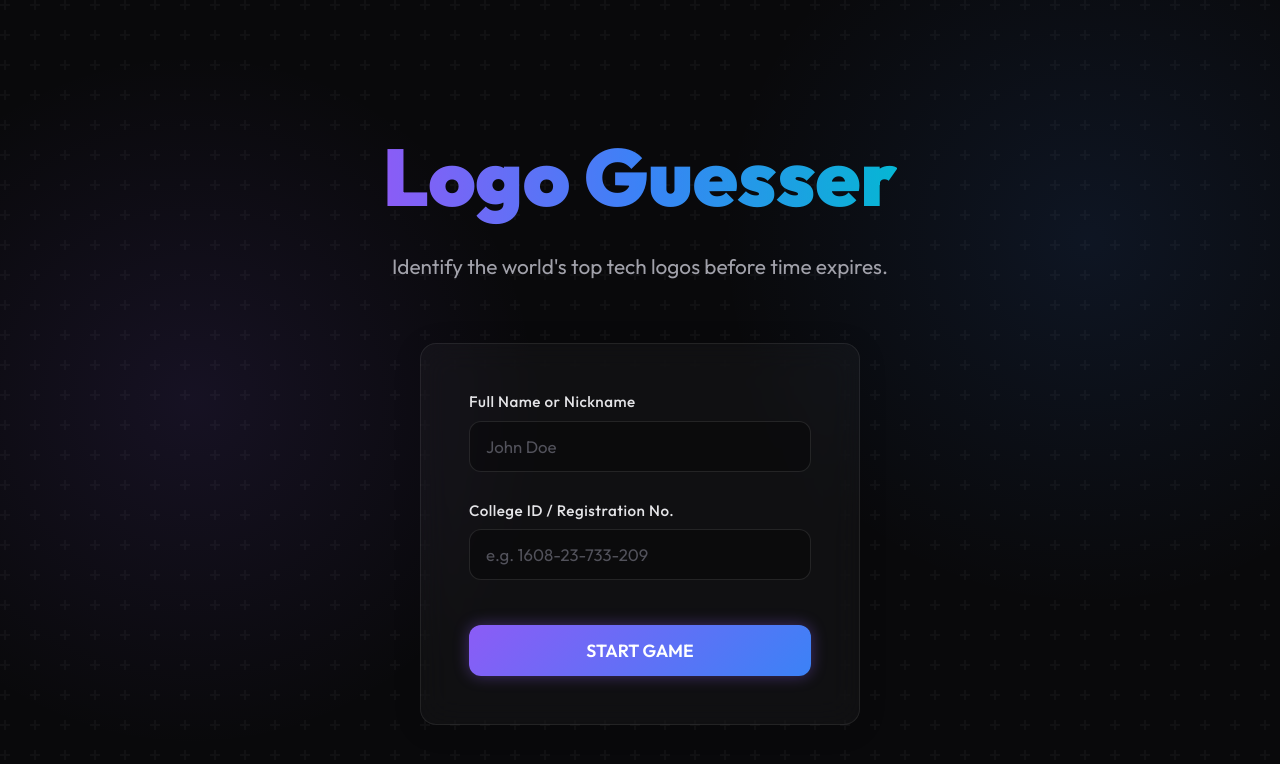
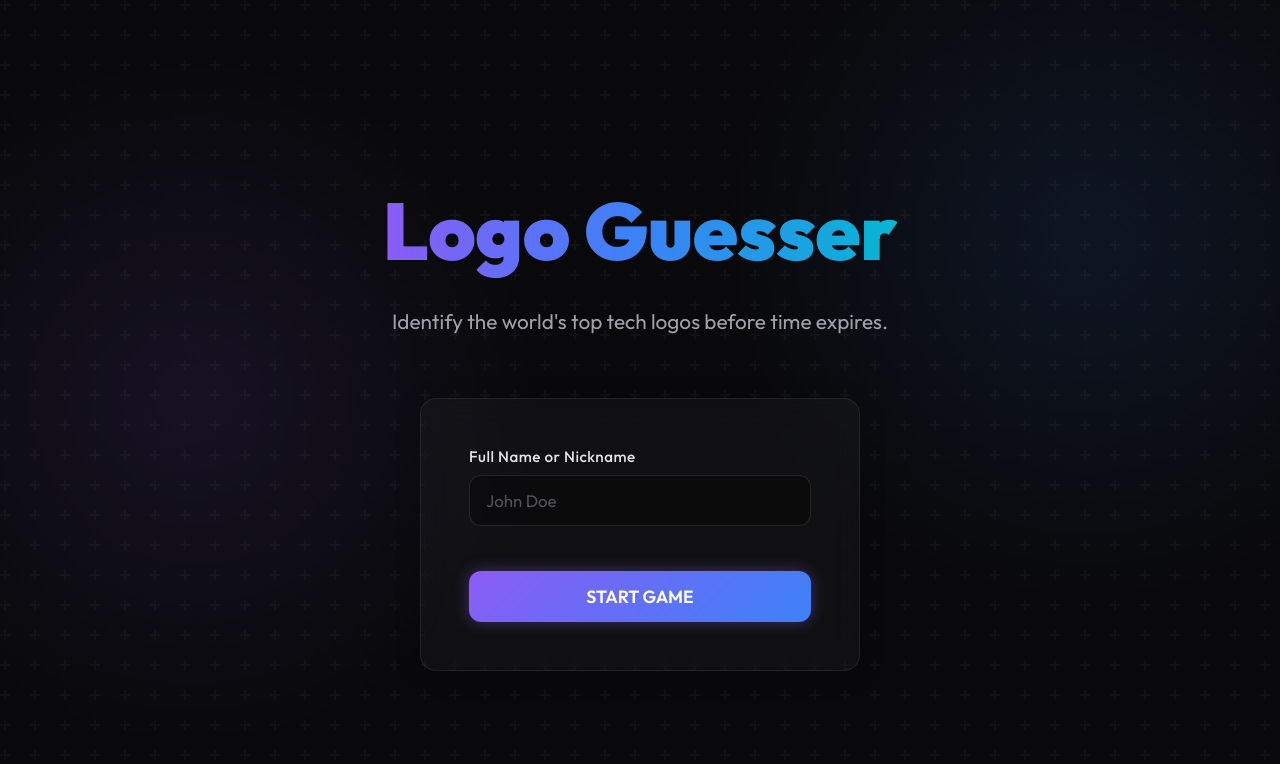
Before and after one commit to apranavsai07/Logo-Guesser, a Next.js app: page / in a window 1280 px wide. Shown: the top 764 px of the page. Built offline with nearby package versions, Linux system fonts and the light colour scheme.

Commit message:
Remove roll number verification, use name only for leaderboard

```diff
--- a/src/app/api/leaderboard/route.ts
+++ b/src/app/api/leaderboard/route.ts
@@ -33,7 +33,7 @@ export async function GET(req: Request) {
 
     let usersData: any[] = []
     if (topUserIds.length > 0) {
-      const { data } = await supabase.from('users').select('id, name, college_id').in('id', topUserIds)
+      const { data } = await supabase.from('users').select('id, name').in('id', topUserIds)
       if (data) usersData = data
     }
 
@@ -43,7 +43,7 @@ export async function GET(req: Request) {
       const score = Number(result[i + 1])
       const u = usersData.find(x => x.id === id)
       if (u) {
-        leaderboard.push({ id, name: u.name, collegeId: u.college_id, score })
+        leaderboard.push({ id, name: u.name, score })
       }
     }
 
@@ -54,7 +54,6 @@ export async function GET(req: Request) {
          userSpecific = {
            id: userIdSearch,
            name: u.name,
-           collegeId: u.college_id,
            score: Number(userScoreStr),
            rank: userRank + 1 // 1-indexed
          }
--- a/src/app/api/register/route.ts
+++ b/src/app/api/register/route.ts
@@ -4,21 +4,16 @@ import { supabase } from '@/utils/supabase'
 export async function POST(req: Request) {
   try {
     const body = await req.json()
-    const { name, collegeId } = body
+    const { name } = body
 
-    if (!name || !collegeId) {
-      return NextResponse.json({ error: 'Name and College ID are required' }, { status: 400 })
+    if (!name) {
+      return NextResponse.json({ error: 'Name is required' }, { status: 400 })
     }
 
-    const rollRegex = /^\d{4}-\d{2}-\d{3}-\d{3}$/
-    if (!rollRegex.test(collegeId)) {
-      return NextResponse.json({ error: 'Invalid College ID format. Must be xxxx-xx-xxx-xxx' }, { status: 400 })
-    }
-
-    // Upsert user based on collegeId (which is unique)
+    // Insert new user with name only
     const { data, error } = await supabase
       .from('users')
-      .upsert({ name, college_id: collegeId }, { onConflict: 'college_id' })
+      .insert({ name })
       .select()
       .single()
 
@@ -27,10 +22,6 @@ export async function POST(req: Request) {
       return NextResponse.json({ error: 'Database error' }, { status: 500 })
     }
 
-    if (data.play_count >= 3) {
-      return NextResponse.json({ error: 'Your chances are over. Maximum 3 plays allowed.' }, { status: 403 })
-    }
-
     return NextResponse.json({ user: data }, { status: 200 })
   } catch (err) {
     console.error('Error in /api/register:', err)
--- a/src/app/leaderboard/page.tsx
+++ b/src/app/leaderboard/page.tsx
@@ -7,7 +7,6 @@ import styles from "./leaderboard.module.css";
 interface ScoreEntry {
   id?: string;
   name: string;
-  collegeId?: string;
   score: number;
   rank?: number;
 }
@@ -66,7 +65,6 @@ export default function Leaderboard() {
                 <div className={styles.rankText}>#{idx + 1}</div>
                 <div className={styles.nameText}>
                   {entry.name}
-                  {entry.collegeId && <span className={styles.rollNumber}>{entry.collegeId}</span>}
                 </div>
                 <div className={styles.scoreText}>{entry.score}</div>
               </li>
@@ -82,7 +80,6 @@ export default function Leaderboard() {
             <div className={styles.rankText}>#{userSpecific.rank}</div>
             <div className={styles.nameText}>
               {userSpecific.name}
-              {userSpecific.collegeId && <span className={styles.rollNumber}>{userSpecific.collegeId}</span>}
             </div>
             <div className={styles.scoreText}>{userSpecific.score}</div>
           </div>
--- a/src/app/page.tsx
+++ b/src/app/page.tsx
@@ -13,7 +13,6 @@ export default function Home() {
   const [step, setStep] = useState(0);
 
   const [name, setName] = useState("");
-  const [collegeId, setCollegeId] = useState("");
   const [loading, setLoading] = useState(false);
   const [error, setError] = useState("");
 
@@ -37,7 +36,7 @@ export default function Home() {
       const res = await fetch("/api/register", {
         method: "POST",
         headers: { "Content-Type": "application/json" },
-        body: JSON.stringify({ name, collegeId }),
+        body: JSON.stringify({ name }),
       });
 
       const data = await res.json();
@@ -127,21 +126,6 @@ export default function Home() {
             />
           </div>
 
-          <div className={styles.inputGroup}>
-            <label htmlFor="collegeId">College ID / Registration No.</label>
-            <input
-              id="collegeId"
-              type="text"
-              required
-              pattern="^\d{4}-\d{2}-\d{3}-\d{3}$"
-              title="Format must be exactly: xxxx-xx-xxx-xxx (e.g. 1608-23-733-209)"
-              placeholder="e.g. 1608-23-733-209"
-              value={collegeId}
-              onChange={(e) => setCollegeId(e.target.value)}
-              disabled={loading}
-            />
-          </div>
-
           {error && <p className={styles.error}>{error}</p>}
 
           <button type="submit" className="neon-button" disabled={loading} style={{ marginTop: "1rem" }}>
```
Also changed, not shown: 1 other file (tests, documents, lock files or other folders).
